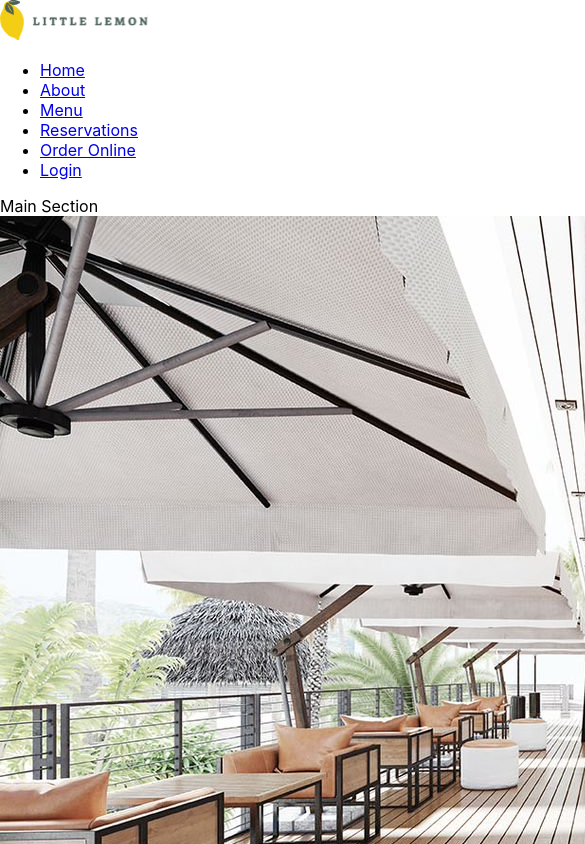
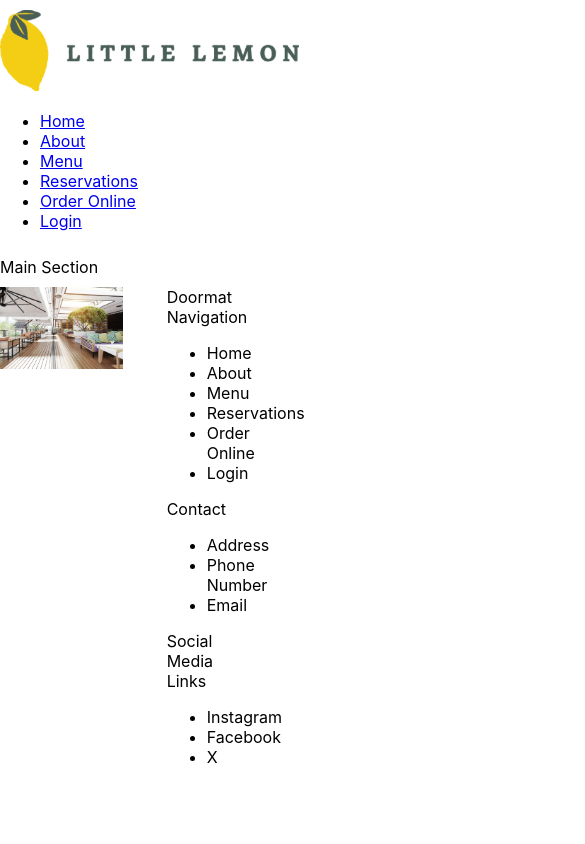
Before and after one commit to BrettPost/MetaFrontEndCourse, a React (Create React App) app in the folder src/little-lemon-capstone/: page / in a window 390 px wide. Shown: the top 844 px of the page, 585 px wide, since content can reach past the window. Built offline with nearby package versions, Linux system fonts and the light colour scheme.

Commit message:
Learning Grid Display

```diff
--- a/src/little-lemon-capstone/public/index.html
+++ b/src/little-lemon-capstone/public/index.html
@@ -35,7 +35,7 @@
   </head>
   <body>
     <noscript>You need to enable JavaScript to run this app.</noscript>
-    <div id="root"></div>
+    <div id="root" class="grid"></div>
     <!--
       This HTML file is a template.
       If you open it directly in the browser, you will see an empty page.
--- a/src/little-lemon-capstone/src/App.js
+++ b/src/little-lemon-capstone/src/App.js
@@ -9,6 +9,7 @@ function App() {
     <>
       <Header />
       <Nav />
+
       <Main />
       <Footer />
     </>
--- a/src/little-lemon-capstone/src/Footer.js
+++ b/src/little-lemon-capstone/src/Footer.js
@@ -2,8 +2,9 @@ import Restaurant from './Images/restaurant.jpg';
 
 function Footer() {
     return (
-        <footer>
-            <img src={Restaurant} alt="Logo and title of the application." />
+        <footer className="col-12 grid">
+            <img src={Restaurant} alt="Logo and title of the application." className="col-4"/>
+            <div className="socialLinks">
                 <label>Doormat Navigation</label>
                 <ul>
                     <li><a>Home</a></li>
@@ -19,12 +20,18 @@ function Footer() {
                     <li><a>Phone Number</a></li>
                     <li><a>Email</a></li>
                 </ul>
+                <div className="socialLinks">
                     <label>Social Media Links</label>
                     <ul>
                         <li><a>Instagram</a></li>
                         <li><a>Facebook</a></li>
                         <li><a>X</a></li>
                     </ul>
+                </div>
+
+            </div>
+
+
         </footer>
     );
 }
--- a/src/little-lemon-capstone/src/Header.js
+++ b/src/little-lemon-capstone/src/Header.js
@@ -2,7 +2,7 @@
 
 function Header() {
     return (
-        <header>
+        <header className="col-12">
 
         </header>
     );
--- a/src/little-lemon-capstone/src/Main.js
+++ b/src/little-lemon-capstone/src/Main.js
@@ -1,7 +1,7 @@
 
 function Main() {
     return (
-        <main>
+        <main className="col-12">
             Main Section
         </main>
     );
--- a/src/little-lemon-capstone/src/Nav.js
+++ b/src/little-lemon-capstone/src/Nav.js
@@ -2,7 +2,7 @@ import Logo from './Images/Logo.svg'
 
 function Nav() {
     return (
-        <nav>
+        <nav className="col-12">
             <img src={Logo} alt="Logo and title of the application." />
             <ul>
                 <li><a href="/#">Home</a></li>
--- a/src/little-lemon-capstone/src/index.css
+++ b/src/little-lemon-capstone/src/index.css
@@ -5,7 +5,14 @@ body {
     sans-serif;
   -webkit-font-smoothing: antialiased;
   -moz-osx-font-smoothing: grayscale;
+}
 
+code {
+  font-family: source-code-pro, Menlo, Monaco, Consolas, 'Courier New',
+    monospace;
+}
+
+.grid {
   display: grid;
   grid-template-columns: repeat(12, 1fr);
   gap: 10px;
@@ -13,7 +20,31 @@ body {
   margin: auto;
 }
 
-code {
-  font-family: source-code-pro, Menlo, Monaco, Consolas, 'Courier New',
-    monospace;
+.item {
+  background: lightgreen;
+  padding: 20px;
+  text-align: center;
+  border: 1px solid #ccc;
+  background-color: black;
 }
+
+/* Define column sizes using percentages */
+.col-1  { grid-column: span 1 }
+.col-2  { grid-column: span 2 }
+.col-3  { grid-column: span 3 }
+.col-4  { grid-column: span 4  }
+.col-6  { grid-column: span 6  }
+.col-12 { grid-column: span 12 }
+
+.socialLinks {
+  grid-column: 6 / 8;
+}
+
+/* Make responsive */
+@media (max-width: 768px) {
+  .col-6, .col-4, .col-3 { width: 100%; } /* Stack on smaller screens */
+}
+
+img {
+  width: 300px;
+}
```
Lines whose indentation alone changed are shown as unchanged.
